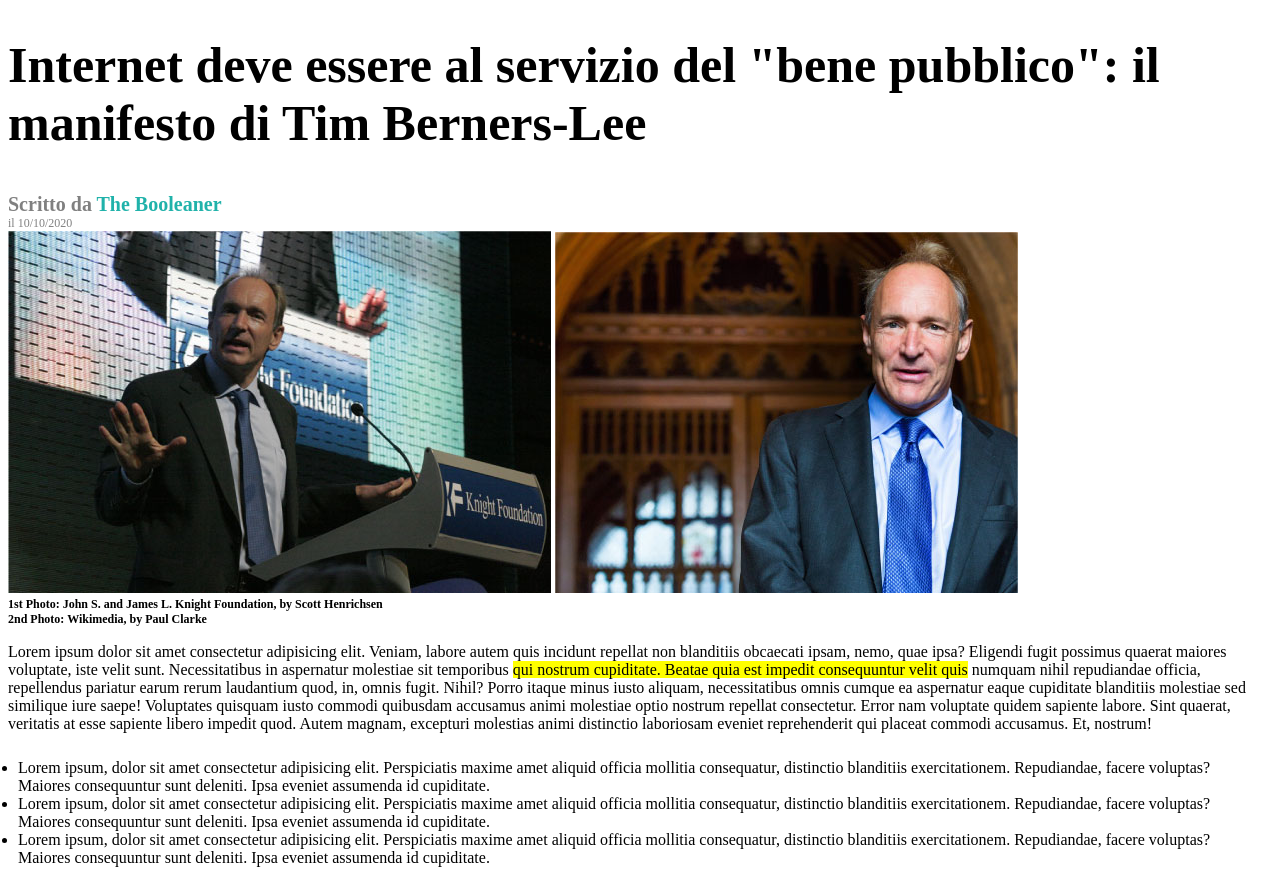
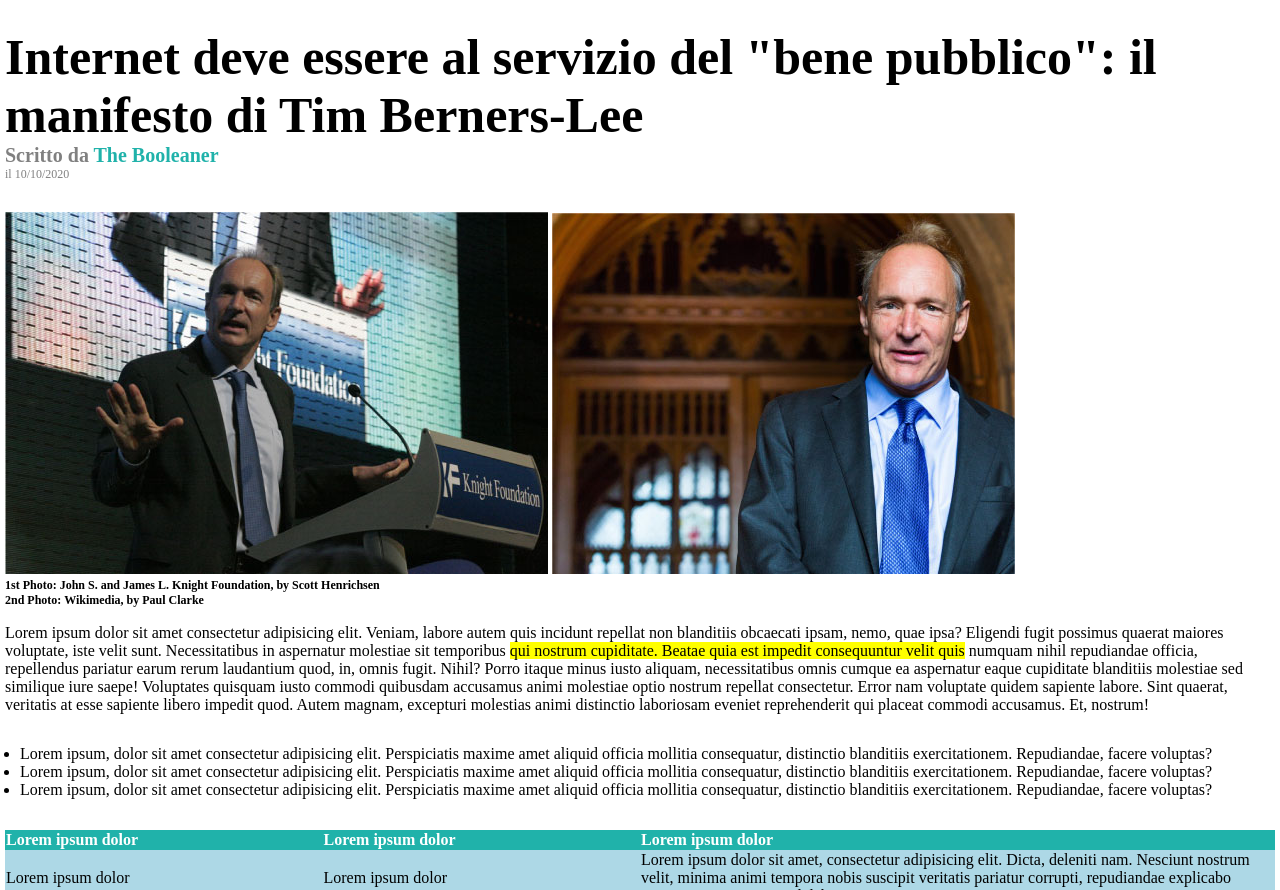
Before and after one commit to TaccLuc/html-css-booleaner, a plain HTML site: page index.html in a window 1280 px wide. Shown: the part 114-1004 px from the top of the page. Drawn offline with Linux system fonts and the light colour scheme.

Commit message:
Fine esercizio

```diff
--- a/css/style.css
+++ b/css/style.css
@@ -1,3 +1,10 @@
+body{
+    margin: 0;
+}
+
+main{
+    margin: 5px;
+}
 /* STILE BANNER CON LOGO */
 
 .banner{
@@ -21,8 +28,13 @@
     color: gray;
 }
 
+.whole-title{
+    margin-bottom: 30px;
+}
+
 .title{
     font-size: 50px;
+    margin-bottom: 0px;
 }
 
 .written-by{
@@ -54,7 +66,7 @@
 /* STILE LISTA */
 
 ul{
-    padding: 10px;
+    padding: 15px;
 }
 
 /* STILE TABELLA */
--- a/index.html
+++ b/index.html
@@ -66,14 +66,11 @@
             <section>
                 <ul>
                     <li>
-                        Lorem ipsum, dolor sit amet consectetur adipisicing elit. Perspiciatis maxime amet aliquid officia mollitia consequatur, distinctio blanditiis exercitationem. Repudiandae, facere voluptas? Maiores consequuntur sunt deleniti. Ipsa eveniet assumenda id cupiditate.
-                    </li>
+                        Lorem ipsum, dolor sit amet consectetur adipisicing elit. Perspiciatis maxime amet aliquid officia mollitia consequatur, distinctio blanditiis exercitationem. Repudiandae, facere voluptas?                     </li>
                     <li>
-                        Lorem ipsum, dolor sit amet consectetur adipisicing elit. Perspiciatis maxime amet aliquid officia mollitia consequatur, distinctio blanditiis exercitationem. Repudiandae, facere voluptas? Maiores consequuntur sunt deleniti. Ipsa eveniet assumenda id cupiditate.
-                    </li>
+                        Lorem ipsum, dolor sit amet consectetur adipisicing elit. Perspiciatis maxime amet aliquid officia mollitia consequatur, distinctio blanditiis exercitationem. Repudiandae, facere voluptas?                     </li>
                     <li>
-                        Lorem ipsum, dolor sit amet consectetur adipisicing elit. Perspiciatis maxime amet aliquid officia mollitia consequatur, distinctio blanditiis exercitationem. Repudiandae, facere voluptas? Maiores consequuntur sunt deleniti. Ipsa eveniet assumenda id cupiditate.
-                    </li>
+                        Lorem ipsum, dolor sit amet consectetur adipisicing elit. Perspiciatis maxime amet aliquid officia mollitia consequatur, distinctio blanditiis exercitationem. Repudiandae, facere voluptas?                     </li>
                 </ul>
             </section>
 
```
